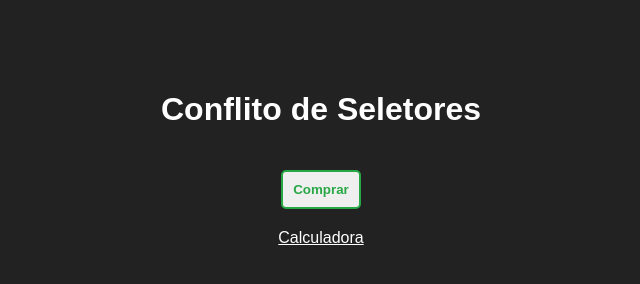
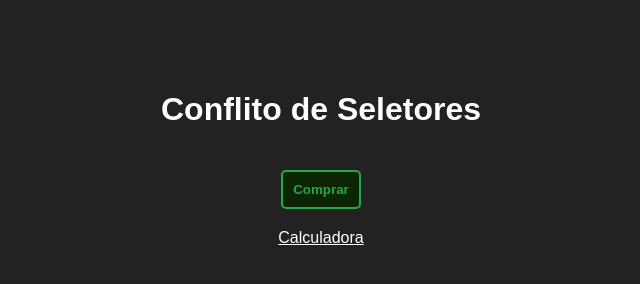
Before and after one commit to eduardamarangao/Curso.CSS, a plain HTML site: page seletores/conflito.html in a window 1280 px wide. In both pictures the pointer is over the button "Comprar". Shown: the whole page, without its empty margins (319-959 px from the left). Drawn offline with Linux system fonts and the light colour scheme.

Commit message:
Added new codes

```diff
--- a/seletores/conflito.html
+++ b/seletores/conflito.html
@@ -36,7 +36,9 @@
                 border: 2px solid #28a745;
                 border-radius: 5px;
             }
-
+            #comprar:hover{
+                background-color: #0b2505;
+            }
             .destaque {
                 color: #e74c3c;
                 border: 3px dotted #e74c3c;
```
Also changed, not shown: 1 other file.
